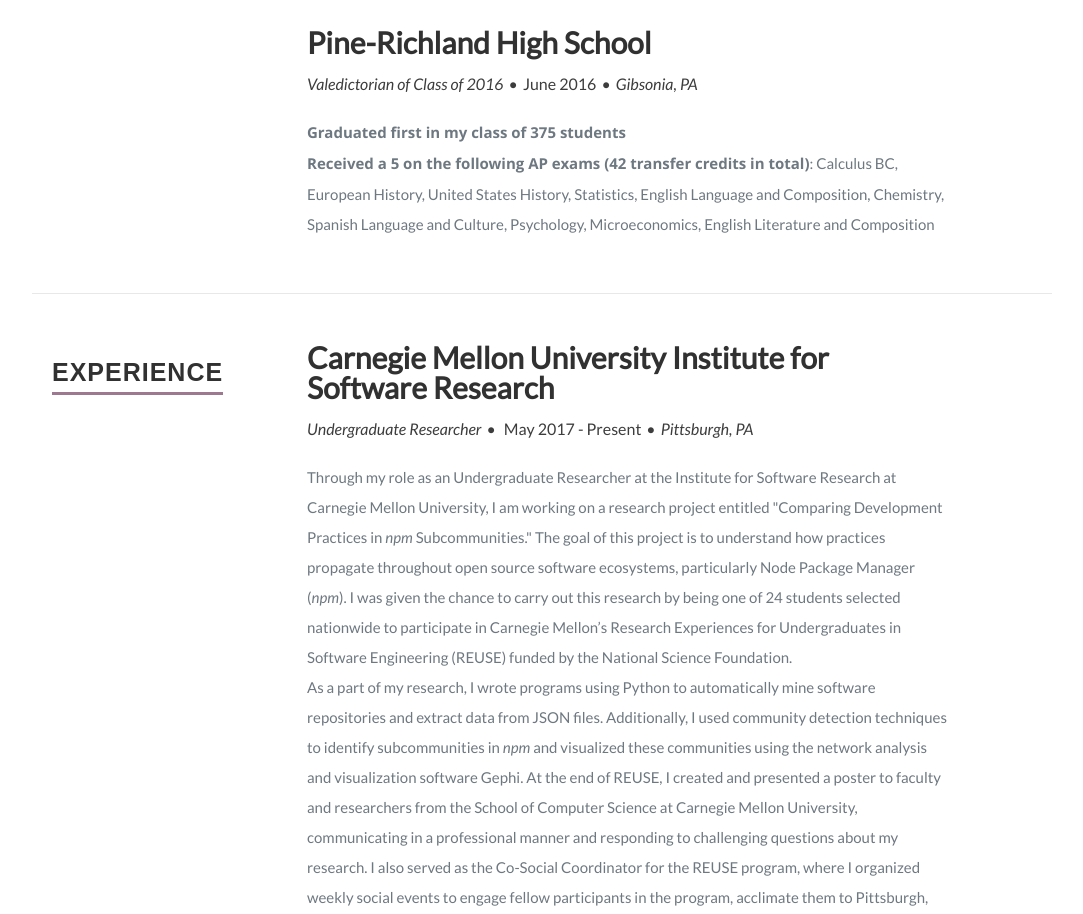
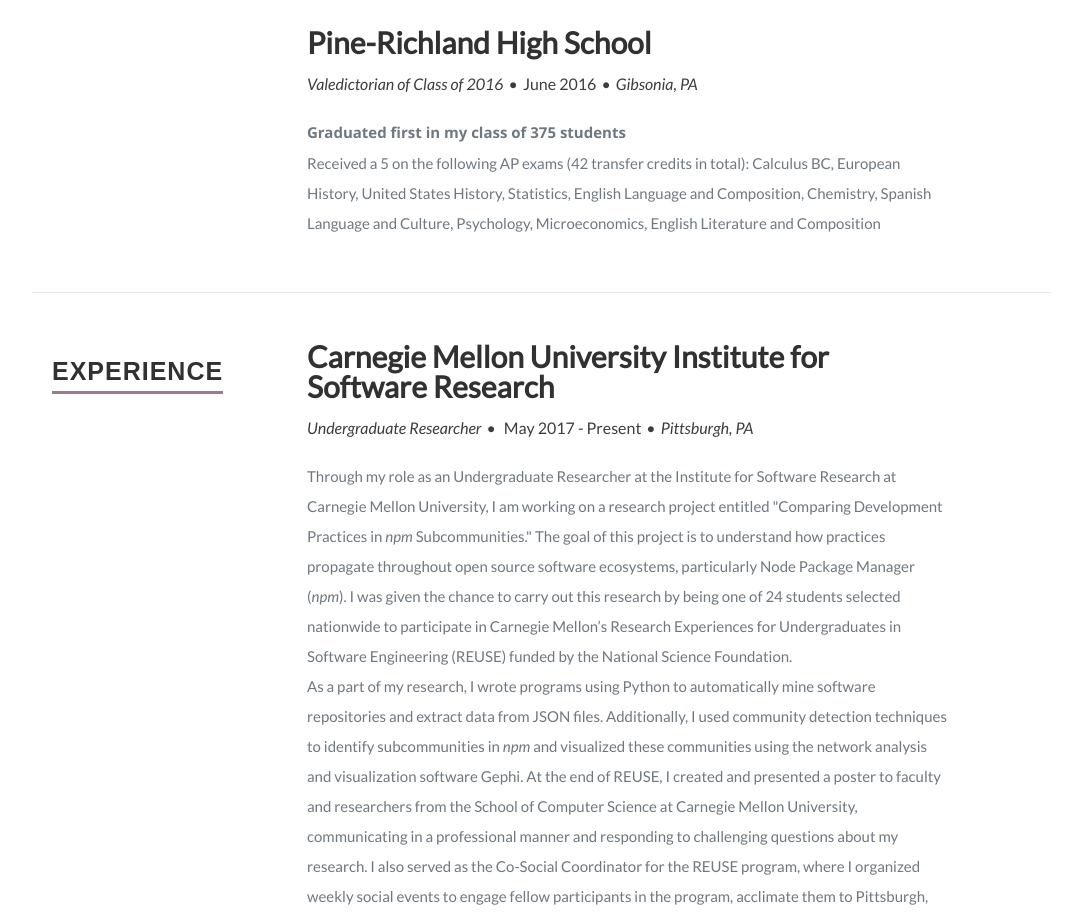
Before and after one commit to HannahReiling/hannahreiling.github.io, a plain HTML site: page index.html in a window 1280 px wide. Shown: the part 2260-3174 px from the top of the page, without its empty margins (98-1181 px from the left). Drawn offline with nearby package versions, Linux system fonts and the light colour scheme; a web font is replaced by a local one.

Commit message:
Update index.html

```diff
--- a/index.html
+++ b/index.html
@@ -169,7 +169,7 @@
                   <h3>Pine-Richland High School</h3>
                   <p class="info">Valedictorian of Class of 2016<em class="date"><span>&bull;</span>June 2016<span>&bull;</span></em>Gibsonia, PA</p>
 		       <p><b>Graduated first in my class of 375 students</b><br>
-			       <b>Received a 5 on the following AP exams (42 transfer credits in total)</b>: Calculus BC, European History, United States History, Statistics, English Language and Composition, Chemistry, Spanish Language and Culture, Psychology, Microeconomics, English Literature and Composition
+			       Received a 5 on the following AP exams (42 transfer credits in total): Calculus BC, European History, United States History, Statistics, English Language and Composition, Chemistry, Spanish Language and Culture, Psychology, Microeconomics, English Literature and Composition
                </div>
 
             </div> <!-- item end -->
```
